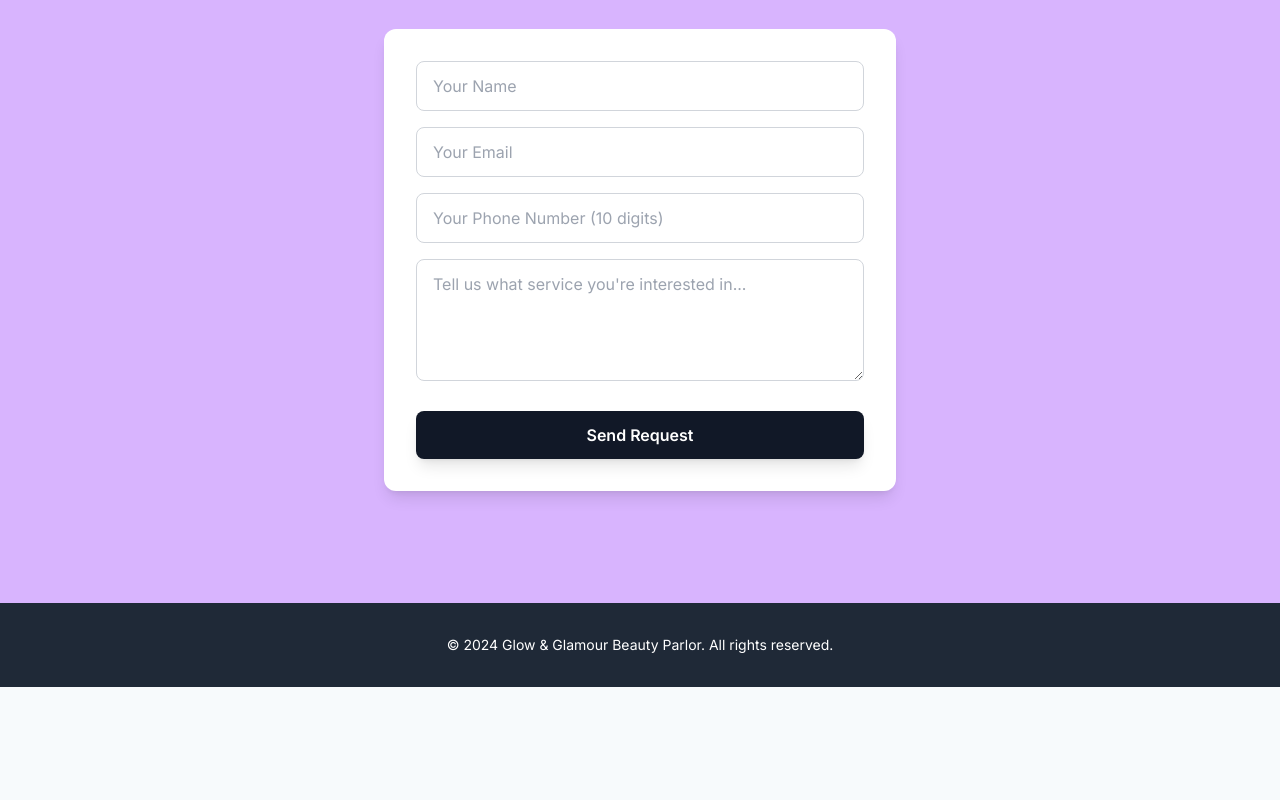
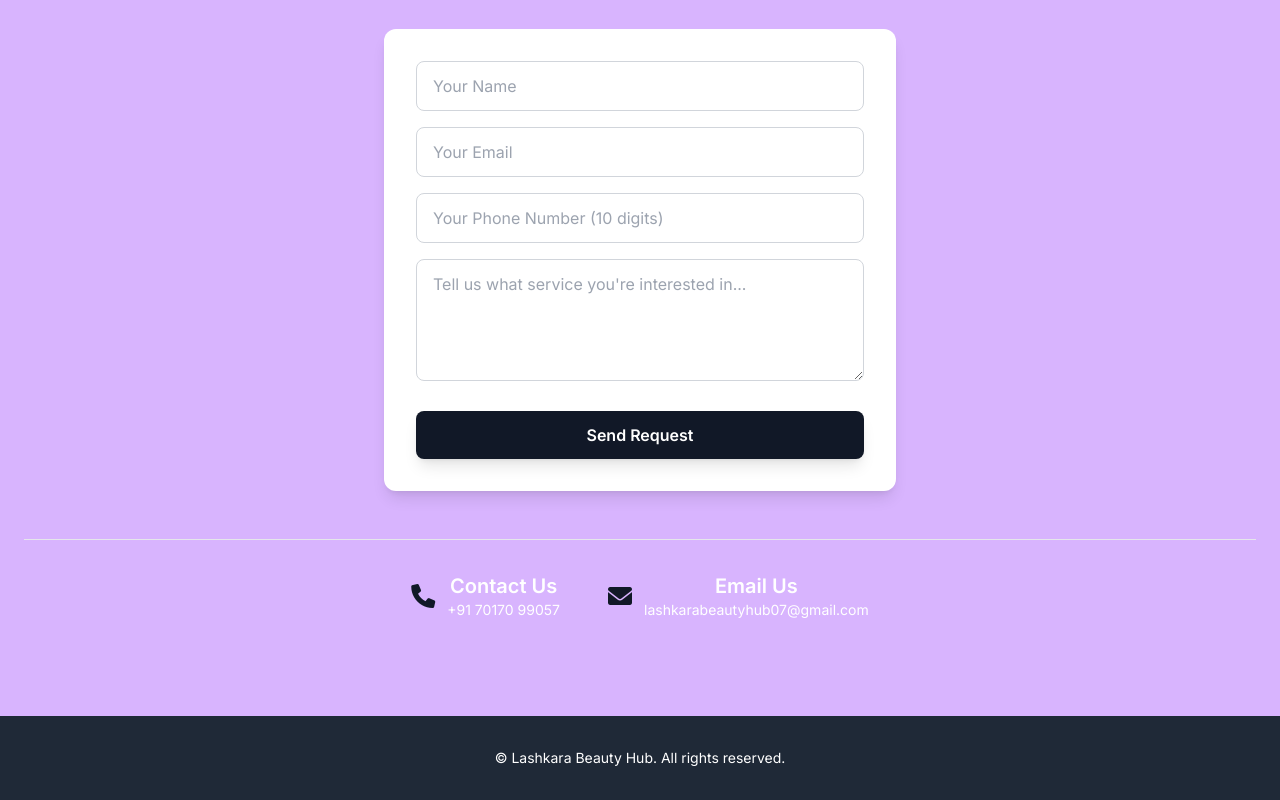
Before and after one commit to lashkarabeautyhub07/Lashkara-Beauty-Website, a plain HTML site: page index.html in a window 1280 px wide. Shown: the part 3755-4555 px from the top of the page. Before the commit the page ends 4442 px from the top, so only its background shows below. Drawn offline with nearby package versions, Linux system fonts and the light colour scheme.

Commit message:
Update index.html

```diff
--- a/index.html
+++ b/index.html
@@ -6,6 +6,11 @@
     <title>Lashkara Beauty Hub</title>
     <!-- Use Tailwind CSS for a modern, responsive design -->
     <script src="https://cdn.tailwindcss.com"></script>
+    <!-- Font Awesome for Icons -->
+    <link
+      rel="stylesheet"
+      href="https://cdnjs.cloudflare.com/ajax/libs/font-awesome/6.0.0-beta3/css/all.min.css"
+    />
     <style>
       /* Apply a custom font for a professional look */
       @import url("https://fonts.googleapis.com/css2?family=Inter:wght@400;500;600;700&display=swap");
@@ -277,8 +282,8 @@
             src="assests/owner1.jpg"
             alt="About Us"
             class="rounded-xl shadow-lg"
-            width="400" height="500"
-
+            width="400"
+            height="500"
           />
         </div>
       </div>
@@ -407,13 +412,40 @@
         </form>
         <!-- Message box for success/error messages -->
         <div id="form-message" class="mt-4 text-center"></div>
+
+        <!-- New Contact Us and Email Us Section -->
+        <div class="mt-12 pt-8 border-t border-gray-200">
+          <div
+            class="flex flex-col md:flex-row justify-center items-center space-y-6 md:space-y-0 md:space-x-12 text-gray-900"
+          >
+            <!-- Contact Us (Phone) -->
+            <div class="flex items-center space-x-3">
+              <i class="fa-solid fa-phone text-2xl"></i>
+              <a href="tel:+91 70170 99057" class="text-white hover:underline">
+                <h3 class="text-xl font-semibold">Contact Us</h3>
+                <p class="text-sm">+91 70170 99057</p>
+              </a>
+            </div>
+            <!-- Email Us -->
+            <div class="flex items-center space-x-3">
+              <i class="fa-solid fa-envelope text-2xl"></i>
+              <a
+                href="mailto:lashkarabeautyhub07@gmail.com"
+                class="text-white hover:underline"
+              >
+                <h3 class="text-xl font-semibold">Email Us</h3>
+                <p class="text-sm">lashkarabeautyhub07@gmail.com</p>
+              </a>
+            </div>
+          </div>
+        </div>
       </div>
     </section>
 
     <!-- Footer -->
     <footer class="bg-gray-800 text-white py-8">
       <div class="container mx-auto px-6 text-center text-sm">
-        <p>&copy; 2024 Glow & Glamour Beauty Parlor. All rights reserved.</p>
+        <p>&copy; Lashkara Beauty Hub. All rights reserved.</p>
       </div>
     </footer>
 
@@ -430,7 +462,7 @@
         // Form submission logic
         const form = document.getElementById("contact-form");
         const formMessage = document.getElementById("form-message");
-        const formURL = "https://formspree.io/f/xldlvzkl"; // Replace with your Formspree URL
+        const formURL = "https://formspree.io/f/xldlvzkl";
 
         form.addEventListener("submit", async function (event) {
           event.preventDefault(); // Prevent the default form submission
```
